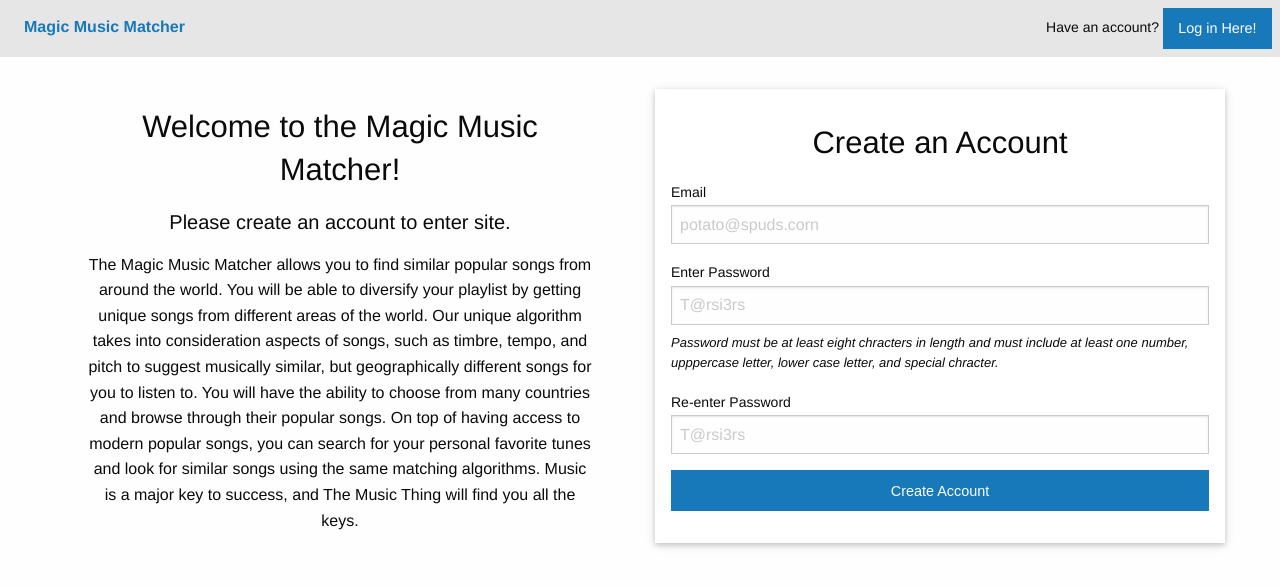
After one commit to Bayless/The-Chosen-Tarsiers, a Flask app: template templates/notLoggedIn.html in a window 1280 px wide. The commit adds this page. Shown: the top 587 px of the page. Run offline with Flask 2, Linux system fonts and the light colour scheme; the template is opened without the code that fills it, so the values that code supplies are empty.

Commit message:
finished login/register front end

```diff
--- /dev/null
+++ b/anyasTemplateTester.py
@@ -0,0 +1,16 @@
+from flask import Flask, render_template, request, redirect, url_for, session, flash
+
+app = Flask(__name__)
+
+@app.route("/")
+def index():
+        return render_template("index.html")
+
+
+@app.route("/loginRegister")
+def notLoggedIn():
+        return render_template("notLoggedIn.html")
+
+if __name__ == "__main__":
+    #app.debug = True
+    app.run()
--- a/devlog.txt
+++ b/devlog.txt
@@ -13,3 +13,9 @@ From the assignment page:
 anyaL -- 2017-12-31 23:59
 Added Foundation files
 Created template file and gitignore
+
+anyaL -- 2017-1-9 12:54:45
+Finished top-bar for general template and for users who aren't logged in
+Finished front end for login/register page including forms with Foundation's Abide
+Spent too much time trying to figure out an easy way to test different page color combinations
+Started a js file to help me with that
--- /dev/null
+++ b/templates/index.html
@@ -0,0 +1,6 @@
+{% extends "loggedInTemplate.html" %}
+
+
+{% block body %}
+whoop
+{% endblock %}
--- a/templates/masterTemplate.html
+++ b/templates/masterTemplate.html
@@ -1,27 +1,55 @@
 <!DOCTYPE html>
+<!-- first line in child of this template should be  extends "masterTemplate.html" in { with % -->
+
 <html lang="en">
-    <!-- first line in child of this template should be  extends "masterTemplate.html" in { with % -->
-    <html>
+    <head>
+        <title>
+            Magic Music Matcher
+            {% block title %}
+            {% endblock %}
+        </title>
+        <link rel="stylesheet" href="static/css/foundation.css">
 
-        <head>
-            <link rel="stylesheet" href="css/foundation.css">
-            <link rel="shortcut icon" href="http://www.iconj.com/ico/e/1/e1ywe73fzl.ico" type="image/x-icon" />
-            <title> {% block title_block %} masterTemplate {% endblock %} </title> <!--page title-->
-        </head>
+        <style>
+        {% block inline_css %}
+        {% endblock %}
+        </style>
 
-        <body>
+    </head>
 
-            {% block body %}
-            This is the body
-            {% endblock  %}
+    <body>
+        <div class="top-bar">
+            <div class="top-bar-left">
+                <ul class="menu">
+                    <a href = "/"> <li class="menu-text">Magic Music Matcher</li> </a>
+                    {% block top_bar_left %}
+                    {% endblock %}
+                </ul>
+            </div>
+            <div class="top-bar-right">
+                <ul class="menu">
+                    {% block top_bar_right %}
+                    {% endblock %}
+                </ul>
+           </div>
+        </div>
 
-        </body>
+            <section id="potato" data-magellan-target="potato">
 
-        <script type="text/javascript" src="js/vendor/jquery.js"></script>
+                <div class="row">
+                    <div class="columns small-12">
+                        {% block body %}
+                        This is the body
+                        {% endblock  %}
+                    </div>
+                </div>
+            </section>
+
+        <script type="text/javascript" src="static/js/vendor/jquery.js"></script>
         <!-- this will include every plugin and utility required by Foundation -->
-        <script type="text/javascript" src="js/vendor/foundation.min.js"></script>
+        <script type="text/javascript" src="static/js/vendor/foundation.min.js"></script>
         <script>
 $(document).foundation();
-        </script></script></script></script>
-
-    </html>
+        </script>
+    </body>
+</html>
--- /dev/null
+++ b/templates/notLoggedIn.html
@@ -0,0 +1,94 @@
+{% extends "notLoggedInTemplate.html" %}
+
+{% block inline_css %}
+
+/*  modified zurb building block css for site description */
+.profile-card {
+padding: 1rem;
+box-shadow: 0 2px 5px 0 rgba(0, 0, 0, 0.16), 0 2px 10px 0 rgba(0, 0, 0, 0.12);
+margin: 2rem 0;
+background-color: #fff; }
+.profile-card img {
+width: 8rem;
+display: block;
+margin: 2rem auto;
+text-align: center;
+border-radius: 50%;
+box-shadow: 2px 2px 5px #888888; }
+.profile-card .profile-info {
+padding: 1rem; }
+.profile-card .profile-info h4 {
+margin-top: 0;
+text-align: center;
+text-transform: uppercase; }
+.profile-card .profile-info p {
+text-align: center; }
+.profile-card .profile-info .inline-list {
+text-align: center;
+margin-bottom: 1rem; }
+.profile-card .profile-info .inline-list li {
+float: none;
+display: inline-block; }
+
+/* and some of my own css  */
+.words{
+padding: 2rem;
+text-align: center;
+}
+
+{% endblock %}
+
+
+{% block body %}
+
+<div class="row">
+
+    <!-- Little Description  -->
+    <div class="large-6 columns">
+        <div class="words">
+
+            <p><h3 class="text-center">Welcome to the Magic Music Matcher!</h3></p>
+            <p><h5 class="text-center">Please create an account to enter site.</h5></p>
+            <p> The Magic Music Matcher allows you to find similar popular songs from around the world. You will be able to diversify your playlist by getting unique songs from different areas of the world. Our unique algorithm takes into consideration aspects of songs, such as timbre, tempo, and pitch to suggest musically similar, but geographically different songs for you to listen to. You will have the ability to choose from many countries and browse through their popular songs. On top of having access to modern popular songs, you can search for your personal favorite tunes and look for similar songs using the same matching algorithms. Music is a major key to success, and The Music Thing will find you all the keys. </p>
+        </div>
+    </div>
+
+
+    <!-- Create an Account  --->
+    <div class="large-6 columns">
+        <div class="profile-card">
+        <p><h3 class="text-center">Create an Account</h3></p>
+        <form data-abide novalidate>
+            <div data-abide-error class="alert callout" style="display: none;">
+                <p><i class="fi-alert"></i> Please check form for errors.</p>
+            </div>
+
+            <div class="row">
+                <div class="small-12 columns">
+                    <label> Email
+                        <input type="text" placeholder="potato@spuds.corn" pattern="email" required>
+                    </label>
+                </div>
+            </div>
+            <div class="row">
+                <div class="small-12 columns">
+                    <label>Enter Password
+                        <input type="password" id="password" placeholder="T@rsi3rs" aria-describedby="passwordHelpText" required>
+                    </label>
+                    <p class="help-text" id="passwordHelpText">Password must be at least eight chracters in length and must include at least one number, upppercase letter, lower case letter, and special chracter.</p>
+                </div>
+                <div class="small-12 columns">
+                    <label>Re-enter Password
+                        <input type="password" placeholder="T@rsi3rs" data-equalto="password" required>
+                        <span class="form-error">
+                            Passwords are supposed match
+                        </span>
+                    </label>
+                </div>
+            </div>
+            <button class="button expanded" type="submit" value="register">Create Account</button>
+        </form>
+        </div>
+    </div>
+</div>
+{% endblock %}
--- /dev/null
+++ b/templates/notLoggedInTemplate.html
@@ -0,0 +1,54 @@
+{% extends "masterTemplate.html" %}
+
+{% block title %}
+
+{% endblock %}
+
+
+
+{% block top_bar_right %}
+
+<ul class="menu">
+    <label> Have an account? <a data-open="loginModal1" class="button">Log in Here!</a> </label>
+
+    <div class="reveal" id="loginModal1" data-reveal>
+        <div class="row">
+            <h3 class="text-center"> User Login </h3>
+            <form data-abide novalidate>
+
+                <!-- <div data-abide-error class="alert callout" style="display: none;">
+                    <p><i class="fi-alert"></i> Please check form for errors.</p>
+                </div> -->
+
+                <div class="row">
+                    <div class="small-12 columns">
+                        <label> Email
+                            <input type="text" placeholder="potato@spuds.corn" pattern="email" required>
+                            <span class="form-error">
+                                required
+                            </span>
+                        </label>
+                    </div>
+                </div>
+                <div class="row">
+                    <div class="small-12 columns">
+                        <label>Enter Password
+                            <input type="password" id="password" placeholder="T@rsi3rs" required>
+                            <span class="form-error">
+                                required
+                            </span>
+                        </label>
+                    </div>
+                </div>
+                <button class="button expanded" type="submit" value="login">Log In</button>
+            </form>
+        </div>
+        <button class="close-button" data-close aria-label="Close reveal" type="button">
+            <span aria-hidden="true">&times;</span>
+        </button>
+    </div>
+
+    <!-- <li><input type="search" placeholder="Search"></li>
+        <li><button type="button" class="button">Search</button></li> -->
+</ul>
+{% endblock %}
```
Also changed, not shown: static/js/colorSchemeChanger.js (added, +31 -0 lines), templates/loggedInTemplate.html (added, +9 -0 lines), static/css/app.css (added), static/css/foundation.css (renamed from css/foundation.css), static/css/foundation.min.css (renamed from css/foundation.min.css), static/js/app.js (renamed from js/app.js), static/js/vendor/foundation.js (renamed from js/vendor/foundation.js), static/js/vendor/foundation.min.js (renamed from js/vendor/foundation.min.js), static/js/vendor/jquery.js (renamed from js/vendor/jquery.js), static/js/vendor/what-input.js (renamed from js/vendor/what-input.js), 2 other files.
